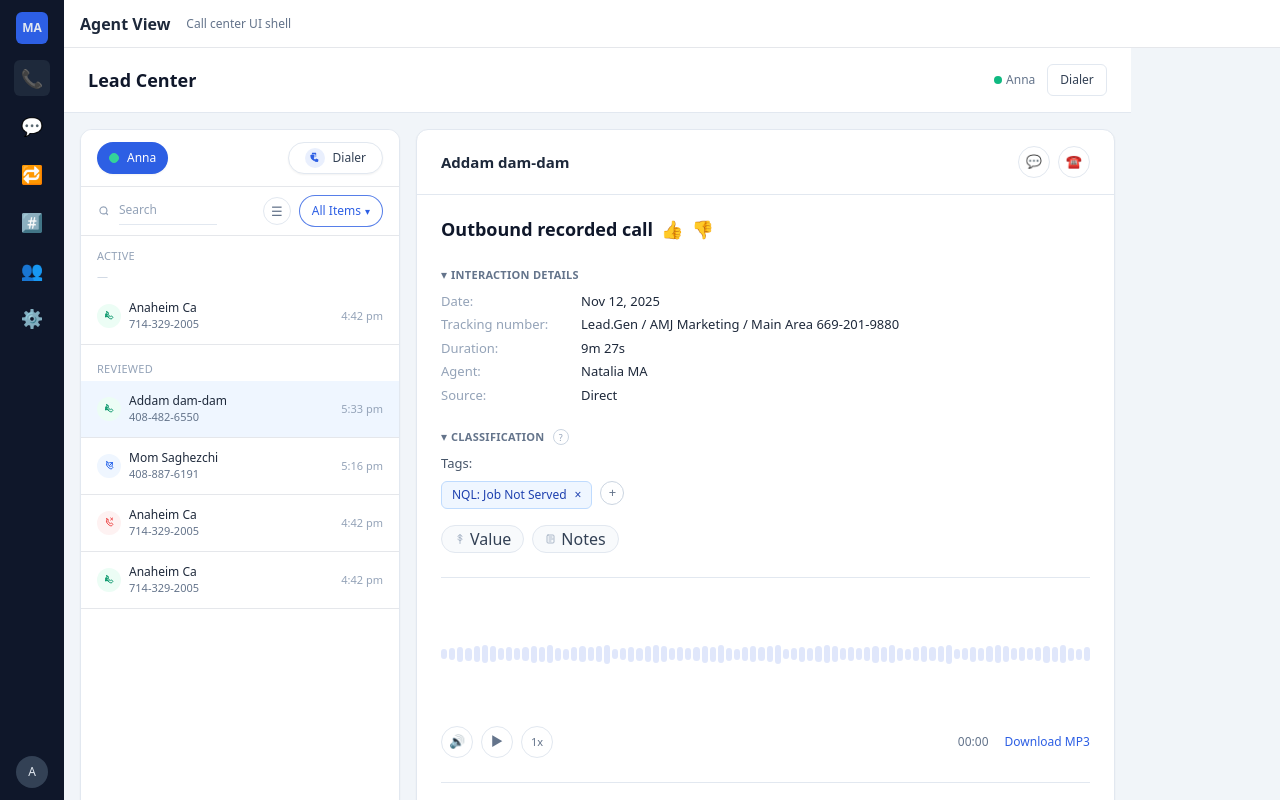
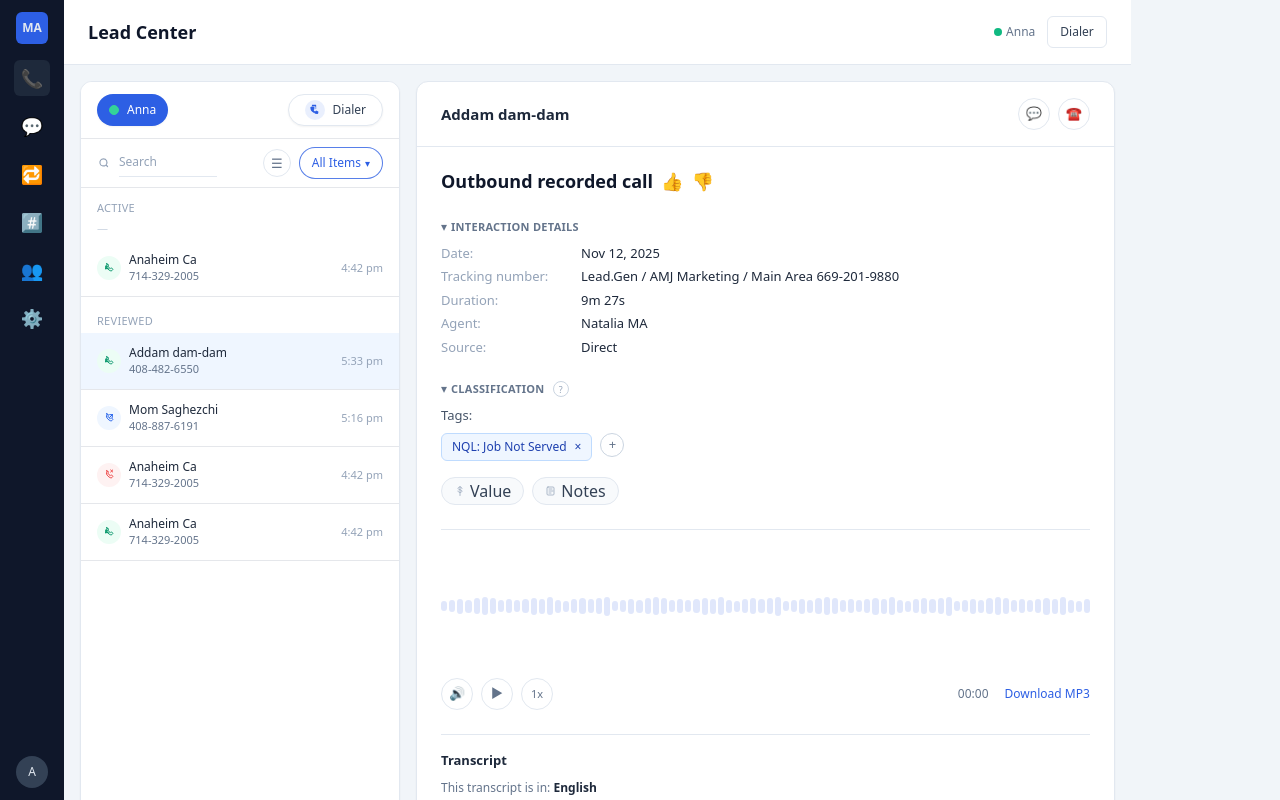
Before and after one commit to masterappliance/callcenter-ui, a React (Vite) app: page /calls in a window 1280 px wide. Built offline with nearby package versions, Linux system fonts and the light colour scheme.

Commit message:
Update AppShell.jsx

```diff
--- a/src/layouts/AppShell.jsx
+++ b/src/layouts/AppShell.jsx
@@ -1,18 +1,30 @@
-import Sidebar from '@/components/sidebar/Sidebar.jsx'
+import { useLocation } from 'react-router-dom';
+import Sidebar from '@/components/sidebar/Sidebar.jsx';
 
 export default function AppShell({ children }) {
+  const location = useLocation();
+
+  // We don't want the top header on the calls screen
+  const showHeader = !location.pathname.startsWith('/calls');
+
   return (
     <div className="h-screen flex bg-slate-100">
       <Sidebar />
+
       <div className="flex-1 flex flex-col">
-        {/* Top app bar */}
-        <header className="h-12 border-b bg-white flex items-center px-4">
-          <div className="font-semibold text-slate-800">Agent View</div>
-          <div className="ml-4 text-xs text-slate-500">Call center UI shell</div>
-        </header>
+        {/* Top app bar - only when we actually want it */}
+        {showHeader && (
+          <header className="h-12 border-b bg-white flex items-center px-4">
+            <div className="font-semibold text-slate-800">Agent View</div>
+            <div className="ml-4 text-xs text-slate-500">
+              Call center UI shell
+            </div>
+          </header>
+        )}
 
+        {/* Main content */}
         <main className="flex-1 flex overflow-hidden">{children}</main>
       </div>
     </div>
-  )
+  );
 }
```
